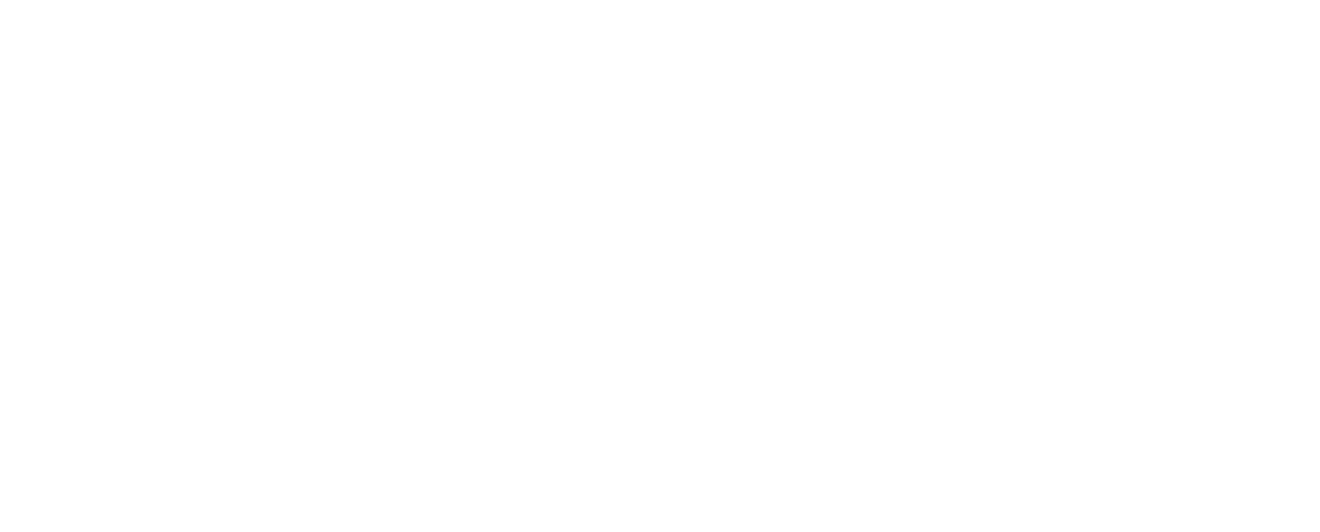
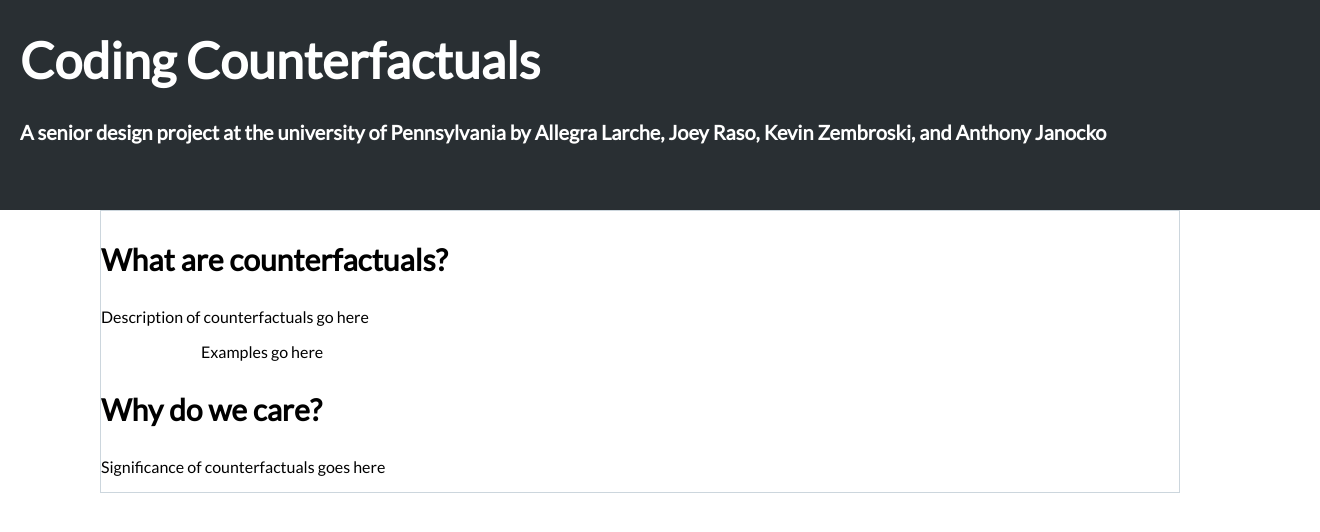
Before and after one commit to allegralarche/senior-design, a website: page webapp/app/index.html in a window 1280 px wide. Shown: the whole page, 1320 px wide, since content can reach past the window. Drawn offline with Linux system fonts and the light colour scheme.

Commit message:
started homepage and some styling

```diff
--- a/webapp/app/index.html
+++ b/webapp/app/index.html
@@ -1,13 +1,29 @@
-<!doctype html>
+<!DOCTYPE html>
 <html lang="en" ng-app="CFApp">
   <head>
     <meta charset="utf-8">
     <meta http-equiv="x-ua-compatible" content="ie=edge">
-    <title>angular-kickstart</title>
-    <meta name="description" content="just another react + webpack boilerplate">
-    <meta name="viewport" content="width=device-width, initial-scale=1">
+    <title>Coding Counterfactuals</title>
+    <meta name="description" content="Senior Design UPenn 2016">
+    <link rel="stylesheet" type="text/css" href="stylesheets/global.css">
+    <link href='http://fonts.googleapis.com/css?family=Lato&subset=latin,latin-ext' rel='stylesheet' type='text/css'>
   </head>
-  <body ng-controller="HomeCtrl">
-    <ui-gmap-google-map center='map.center' zoom='map.zoom'></ui-gmap-google-map>
+  <body>
+  <div class="head">
+    <h1>Coding Counterfactuals</h1>
+    <h2>A senior design project at the university of Pennsylvania by Allegra Larche, Joey Raso, Kevin Zembroski, and Anthony Janocko</h2>
+  </div>
+  <div class="body">
+    <h3>What are counterfactuals?</h3>
+    <p>Description of counterfactuals go here</p>
+    <div class="indent">
+      <p>Examples go here</p>
+    </div>
+    <h3>Why do we care?</h3>
+    <p>Significance of counterfactuals goes here</p>
+
+  </div>
+  <div class="footer">
+  </div>
   </body>
 </html>
--- a/webapp/app/main.js
+++ b/webapp/app/main.js
@@ -5,7 +5,6 @@ var angularRoute = require("angular-route");
 var controllers = require("./controllers");
 var directives = require("./directives");
 var services = require("./services");
-var _ = require("lodash");
 var logger = require("angular-simple-logger");
 var angMaps = require("angular-google-maps");
 var style = require("./appStyles");
--- /dev/null
+++ b/webapp/app/stylesheets/global.css
@@ -0,0 +1,43 @@
+h1, h2, h3, p {
+	font-family: 'Lato';
+}
+
+body {
+	margin: 0px;
+}
+
+.head {
+	height:150px;
+	width: 100%;
+	padding: 30px 20px 30px 20px;
+	background-color: #292f33;
+	color: white;
+}
+
+.body {
+	margin: 0px 100px 0px 100px;
+	border: 1px solid #ccd6dd;
+}
+
+h1 {
+	margin: 0px 0px 30px 0px;
+	font-size: 50px;
+	font-weight: bold;
+}
+
+h2 {
+	font-size: 20px;
+}
+
+h3 {
+	font-size: 30px;
+	font-weight: bold;
+}
+
+p {
+	font-size: 16px;
+}
+
+.indent {
+	margin-left: 100px;
+}
--- a/webapp/package.json
+++ b/webapp/package.json
@@ -1,7 +1,7 @@
 {
-  "name": "webpack-express-boilerplate",
+  "name": "counterfactual-coding",
   "version": "0.1.0",
-  "description": "A boilerplate for running a Webpack workflow in Node express",
+  "description": "Senior Design Project on Counterfactual Classification of Tweets",
   "main": "server.js",
   "repository": {
     "type": "git",
```
Also changed, not shown: webapp/app/maps.html (added, +13 -0 lines), webapp/server.js (+5 -5 lines), webapp/app/individualtweets.html (added), webapp/app/login.html (renamed from webapp/app/twitter.html).
